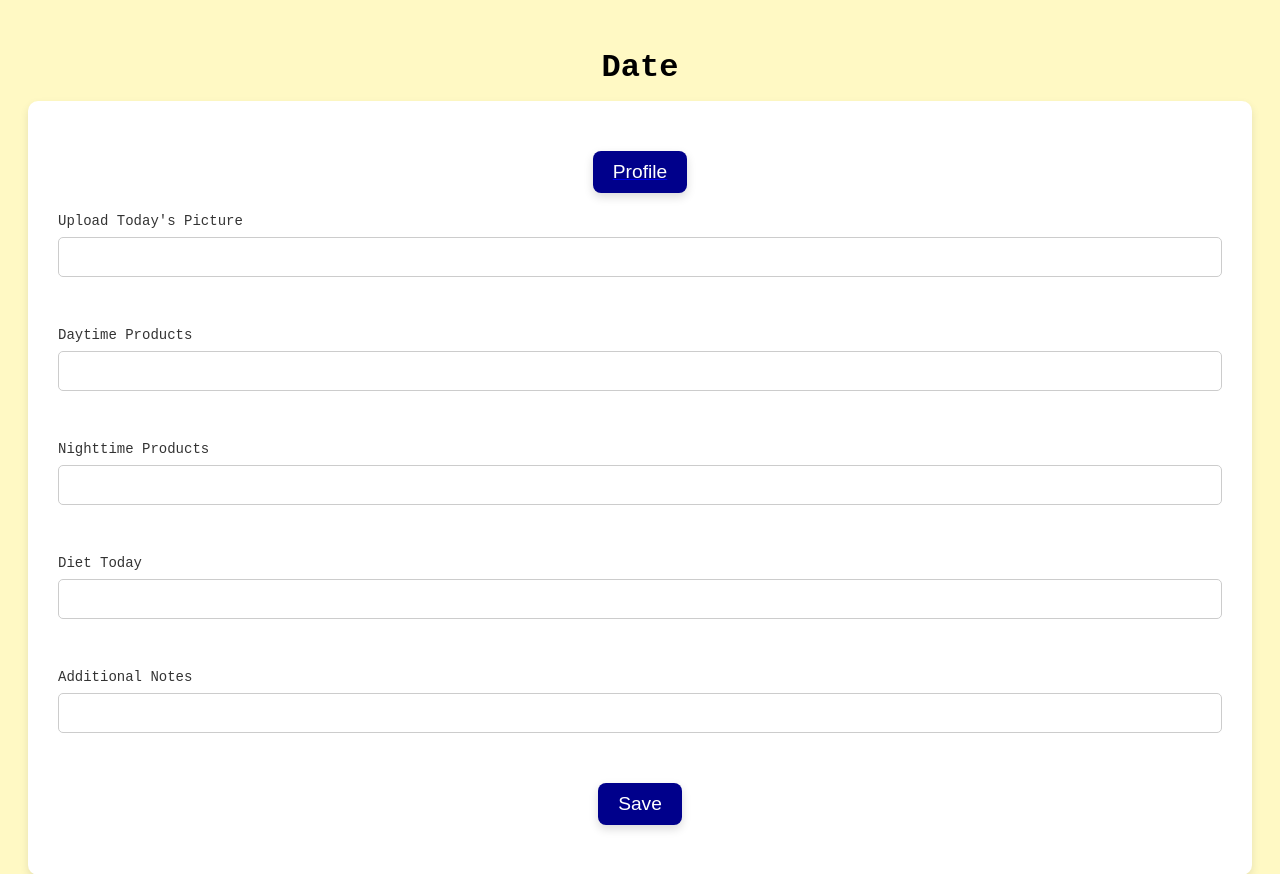
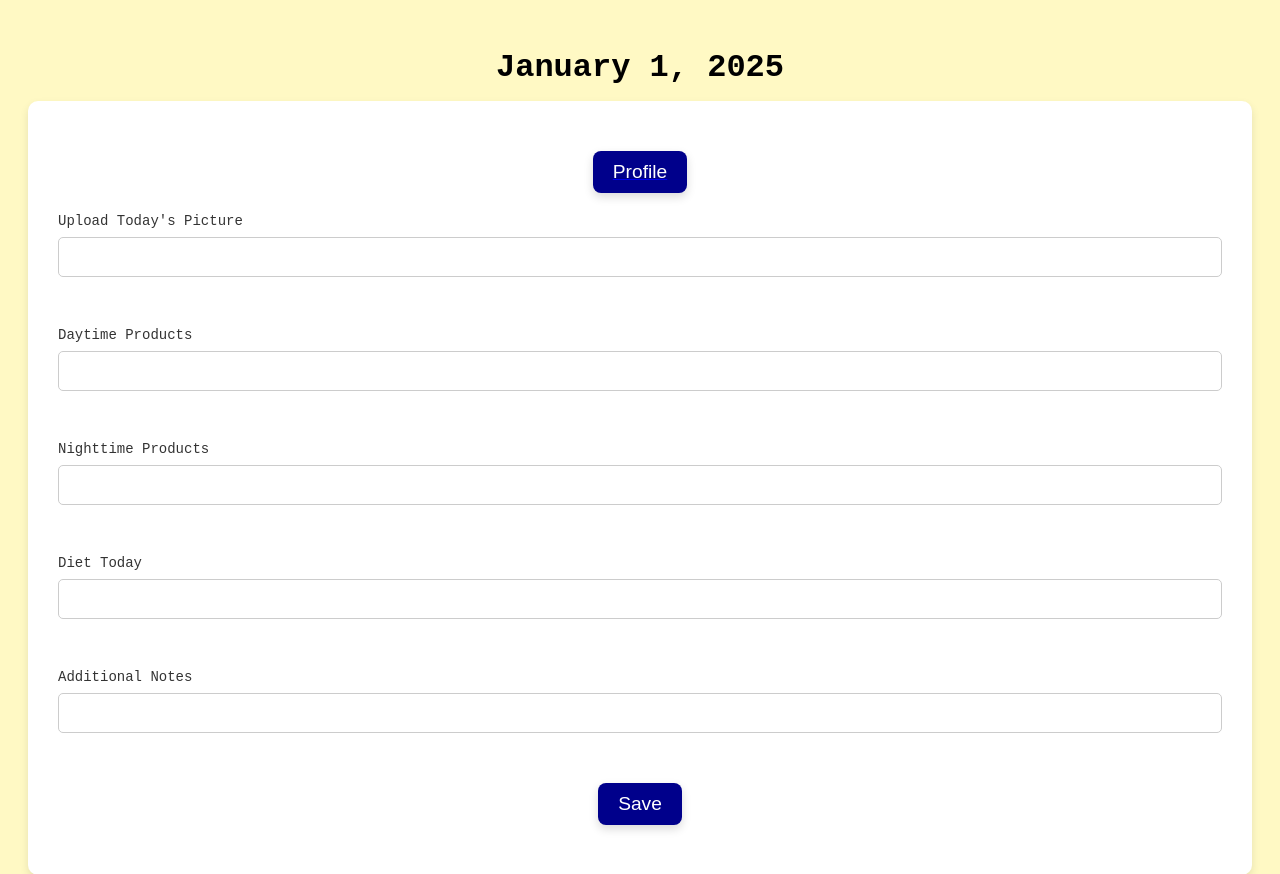
Before and after one commit to muskannkk/hackGT, a Django app: page /days/January/1/ in a window 1280 px wide. Shown: the top 874 px of the page. Run offline with Django 5.2, Linux system fonts and the light colour scheme; a user stored in the database is signed in; data comes from the database, SQL or seed files in the repository; data that the repository does not hold is empty.

Commit message:
date shows

```diff
--- a/skinCare/templates/skinCare/days.html
+++ b/skinCare/templates/skinCare/days.html
@@ -70,7 +70,7 @@
 </head>
 <body>
 
-    <h1>Date</h1>
+    <h1>{{ month }} {{ day }}, 2025</h1>
     <form action="/submit-days" method="POST"></form>
     <div class="form-container">
         <a href="{% url 'profile' %}"><button>Profile</button></a>
```
